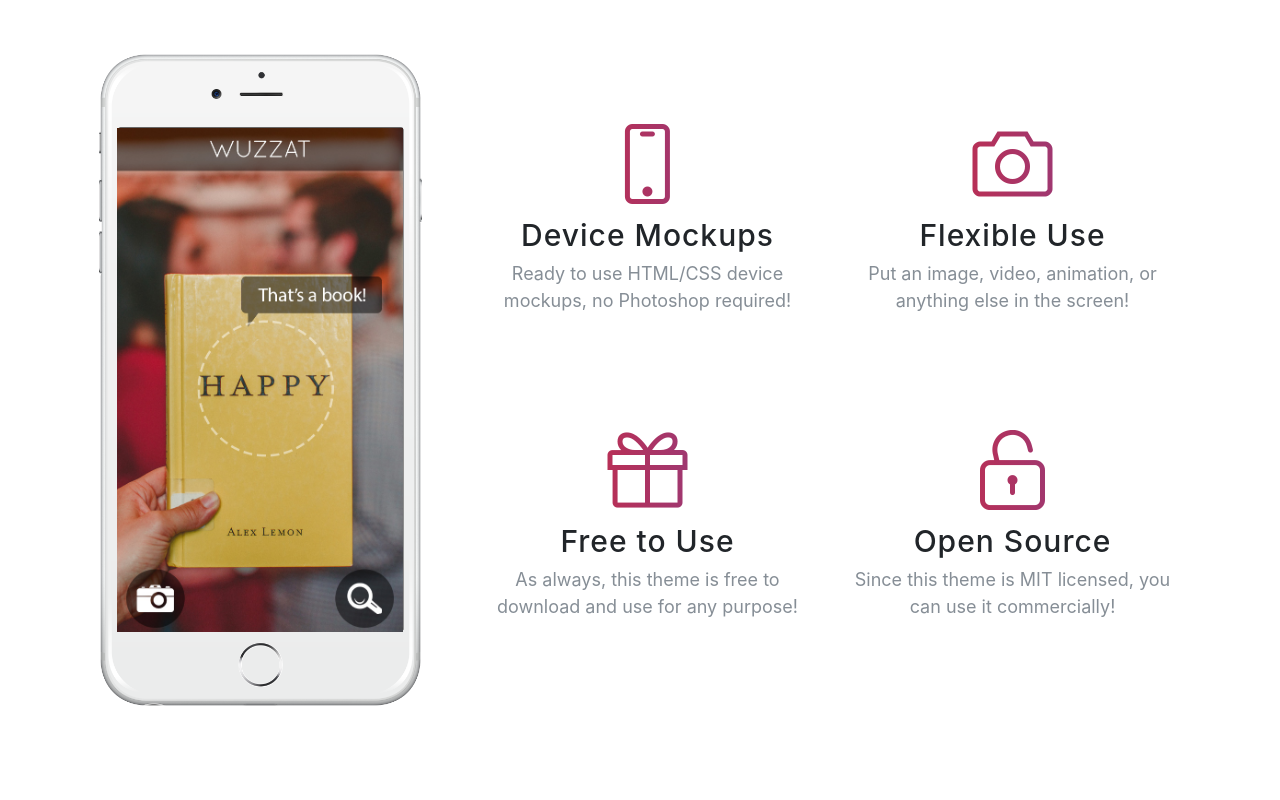
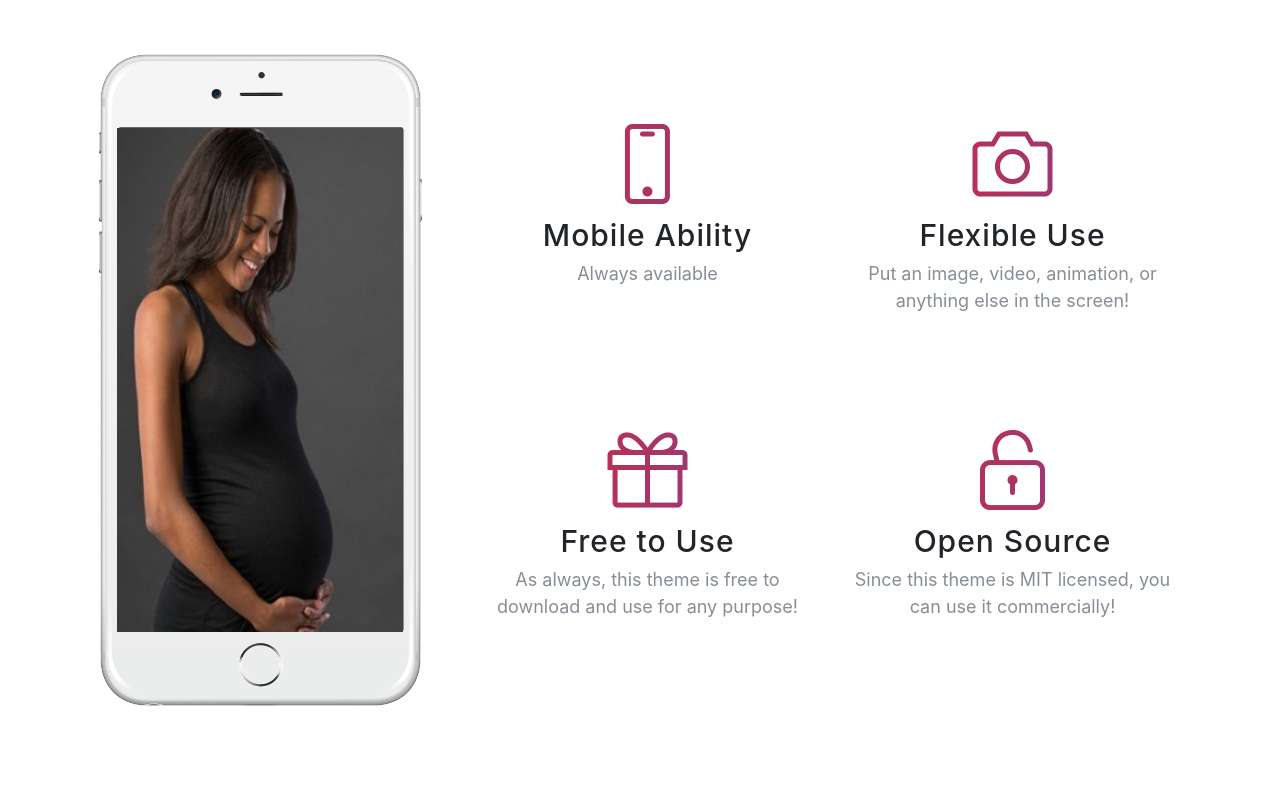
Before and after one commit to chukwumaonyeije/kickcountapp2, a website with bundled scripts: page index.html in a window 1280 px wide. Shown: the part 1620-2420 px from the top of the page. Built offline with nearby package versions, Linux system fonts and the light colour scheme; a web font is replaced by a local one.

Commit message:
new info 090717

```diff
--- a/index.html
+++ b/index.html
@@ -46,7 +46,7 @@
       <div class="row h-100">
         <div class="col-lg-7 my-auto">
           <div class="header-content mx-auto">
-            <h1 class="mb-5">New Age is an app landing page that will help you beautifully showcase your new mobile app, or anything else!</h1>
+            <h1 class="mb-6">The Kick Count App is a simple way to help monitor the well-being of your baby. Use this app in your third trimester to track your baby’s movement patterns.</h1>
             <a href="#download" class="btn btn-outline btn-xl js-scroll-trigger">Start Now for Free!</a>
           </div>
         </div>
@@ -71,7 +71,7 @@
     <div class="container">
       <div class="row">
         <div class="col-md-8 mx-auto">
-          <h2 class="section-heading">Discover what all the buzz is about!</h2>
+          <h2 class="section-heading">Discover what the buzz is about!</h2>
           <p>Our app is available on any mobile device! Download now to get started!</p>
           <div class="badges">
             <a class="badge-link" href="#">
@@ -96,7 +96,7 @@
               <div class="device">
                 <div class="screen">
                   <!-- Demo image for screen mockup, you can put an image here, some HTML, an animation, video, or anything else! -->
-                  <img src="img/demo-screen-1.jpg" class="img-fluid" alt=""> </div>
+                  <img src="img/demo-screen-2.jpg" class="img-fluid" alt=""> </div>
                 <div class="button">
                   <!-- You can hook the "home button" to some JavaScript events or just remove it -->
                 </div>
@@ -109,8 +109,8 @@
             <div class="row">
               <div class="col-lg-6">
                 <div class="feature-item"> <i class="icon-screen-smartphone text-primary"></i>
-                  <h3>Device Mockups</h3>
-                  <p class="text-muted">Ready to use HTML/CSS device mockups, no Photoshop required!</p>
+                  <h3>Mobile Ability</h3>
+                  <p class="text-muted">Always available</p>
                 </div>
               </div>
               <div class="col-lg-6">
```
